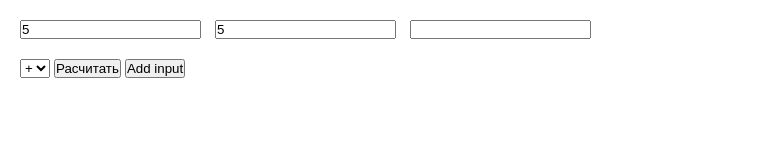
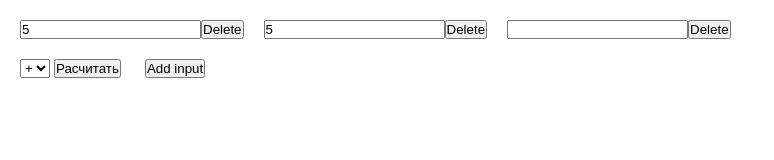
Before and after one commit to AlexanderGitSafronov/Learning_task, a plain HTML site: page index.html in a window 1280 px wide. Both pictures are taken after typing "5", "5" into the empty fields and a click on the button "Add input". Shown: the whole page, without its empty margins (0-774 px from the left). Drawn offline with Linux system fonts and the light colour scheme.

Commit message:
Added delete buttons and their functionality

```diff
--- a/css/main.css
+++ b/css/main.css
@@ -7,8 +7,9 @@ body{
     padding: 20px;
 }
 .inputs{
+    display: flex;
     margin-bottom: 20px;
 }
-.input {
-    margin-right: 10px;
+button{
+    margin-right: 20px;
 }
--- a/index.html
+++ b/index.html
@@ -9,8 +9,13 @@
   </head>
   <body>
     <div class="inputs">
-      <input class="first__number input" type="number" />
-      <input class="second__number input" type="number" />
+      <div class="wrapper__input">
+        <input class="first__number input" type="number" /><button class="delete__input">Delete</button>
+      </div>
+      <div class="wrapper__input">
+        <input class="second__number input" type="number" /><button class="delete__input">Delete</button>
+      </div>
+
     </div>
 
     <select class="operation" name="" id="">
--- a/js/app.js
+++ b/js/app.js
@@ -1,17 +1,22 @@
 const result = document.querySelector(".result");
 const operation = document.querySelector(".operation");
 const resultOut = document.querySelector(".result__out");
-
 const inputsBlock = document.querySelector(".inputs");
 const addInput = document.querySelector(".add__input");
 
-function getInputs(){
+function getInputs() {
   return Array.from(document.querySelectorAll(".input"));
+}
+function getDelete() {
+  return Array.from(document.querySelectorAll(".delete__input"));
 }
 
 addInput.addEventListener("click", () => {
-  const newInput = `<input class="input" type="number" />`;
+  const newInput = `<div class="wrapper__input">
+                        <input class="input" type="number" /><button class="delete__input">Delete</button>
+                    </div>`;
   inputsBlock.insertAdjacentHTML("beforeend", newInput);
+  deleteInput();
 });
 
 function reduceInputs(inputs) {
@@ -28,3 +33,13 @@ function reduceInputs(inputs) {
 result.addEventListener("click", () => {
   resultOut.innerHTML = reduceInputs(getinputs());
 });
+
+// Видалення Input
+function deleteInput() {
+  getDelete().forEach((item) => {
+    item.addEventListener("click", (e) => {
+      e.target.closest(".wrapper__input").remove();
+    });
+  });
+}
+deleteInput();
```
